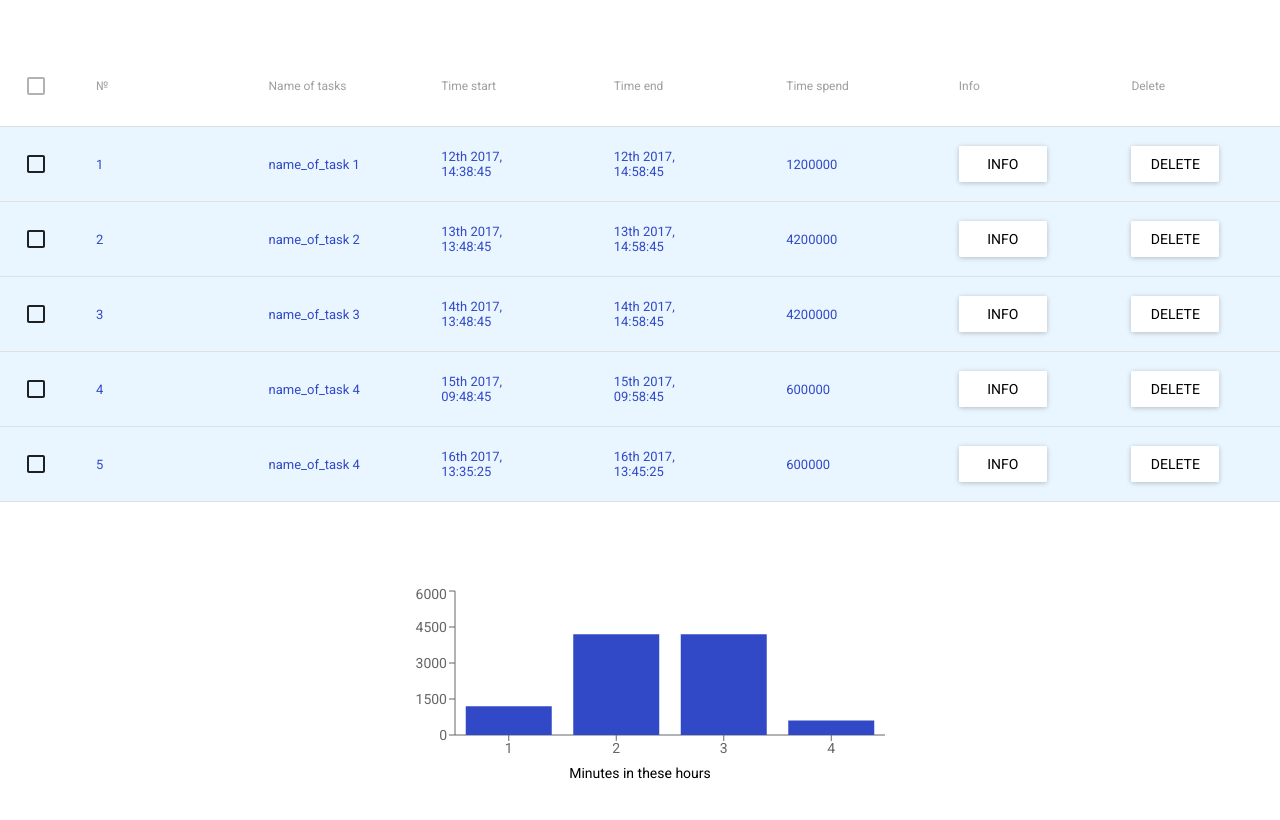
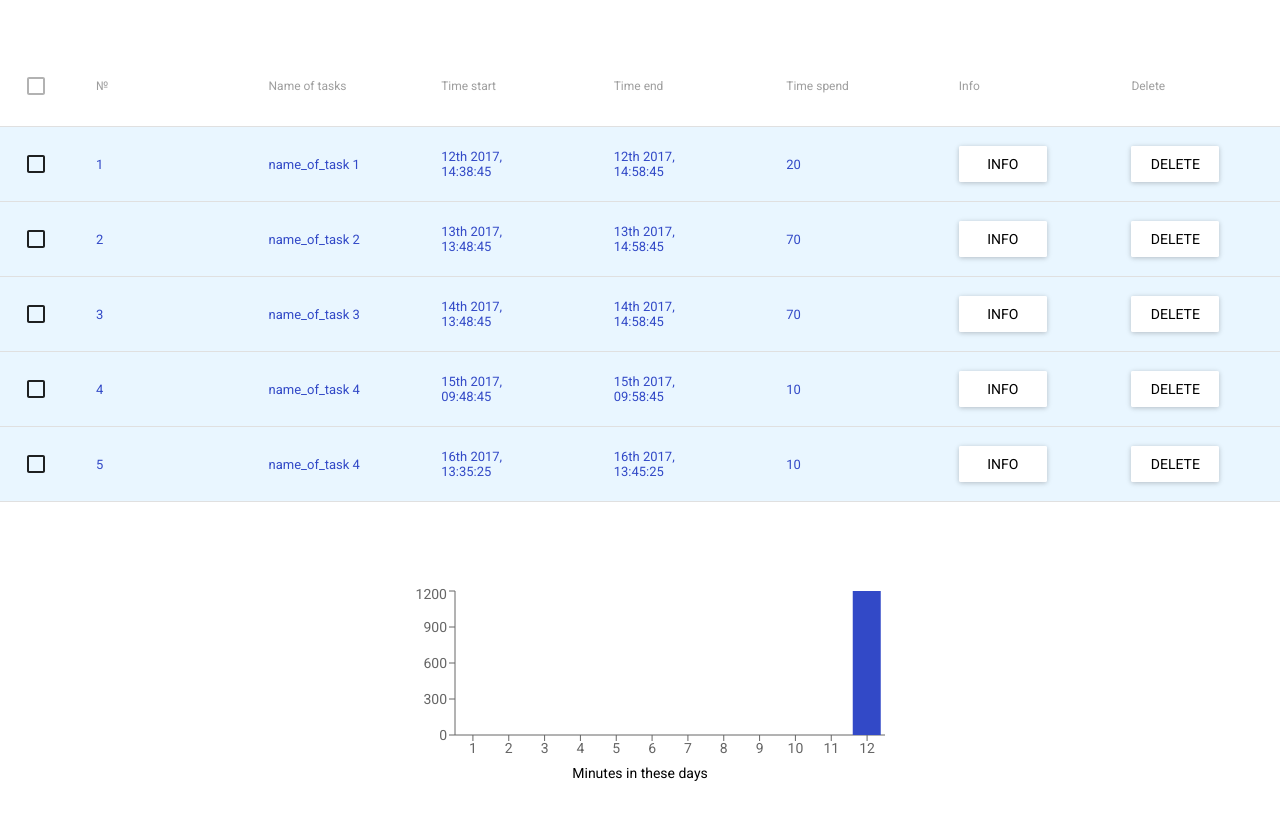
Before and after one commit to ti-tar/tasker, a React (Create React App) app: page / in a window 1280 px wide. Shown: the part 500-1320 px from the top of the page. Built offline with nearby package versions, Linux system fonts and the light colour scheme.

Commit message:
reChart выводит потраченые минуты минуты по дням в текущем месяце + багфиксы

```diff
--- a/src/components/ChartComponent.js
+++ b/src/components/ChartComponent.js
@@ -1,26 +1,49 @@
 import React from "react";
 import { connect } from 'react-redux';
 import { BarChart, Bar, XAxis, YAxis, Legend } from 'recharts';
+import moment from 'moment';
 
 
 class ChartComponent extends React.Component {
 
     getChartData(){
-        let chartData = [];
-        console.log(this.props);
 
-        for (let i in this.props.tasks){
-            chartData.push({
-                name: this.props.tasks[i].id,
-                tv: (this.props.tasks[i].time_end - this.props.tasks[i].time_start) / 1000
-            });
-        }
+        let currentDay = moment().format('D');
 
-        return chartData;
+        let chartMonth = moment().format('M');
+        let chartYear = moment().format('YYYY');
+
+        let currMonthChartData = (new Array(parseInt(currentDay))).fill({}).map((v, index) => {
+
+            let day = index + 1;
+
+            let dayStartMoment = moment(`${chartYear}-${chartMonth}-${day}`).valueOf();
+            let dayEndMoment = dayStartMoment + (86400 * 1000);
+
+            let spentTimeDuringDay = 0;
+
+            for (let i in this.props.tasks) {
+                if (
+                        ( dayStartMoment < this.props.tasks[i].time_start && this.props.tasks[i].time_start < dayEndMoment )
+                    ||
+                        ( dayStartMoment < this.props.tasks[i].time_end && this.props.tasks[i].time_end < dayEndMoment)
+                ) {
+                    let taskEndTime = this.props.tasks[i].time_end < dayEndMoment ? this.props.tasks[i].time_end : dayEndMoment;
+                    spentTimeDuringDay += taskEndTime - this.props.tasks[i].time_start;
+                }
+            }
+
+            return {
+                name: day,
+                tv: spentTimeDuringDay / 1000
+            }
+        });
+
+        return currMonthChartData;
     }
 
     legendText(){
-        return 'Minutes in these hours';
+        return `Minutes in these days`;
     }
 
     render(){
--- a/src/components/TableComponent.js
+++ b/src/components/TableComponent.js
@@ -40,7 +40,7 @@ class TableComponent extends React.Component {
                                     <br/>
                                     {moment(tr.time_end).format('HH:mm:ss')}
                                 </TableRowColumn>
-                                <TableRowColumn>{tr.time_end - tr.time_start}</TableRowColumn>
+                                <TableRowColumn>{((tr.time_end - tr.time_start) / 1000)/60}</TableRowColumn>
                                 <TableRowColumn>
                                     <Link to={{ pathname: '/info/' + tr.id }}><RaisedButton>INFO</RaisedButton></Link>
                                 </TableRowColumn>
```
